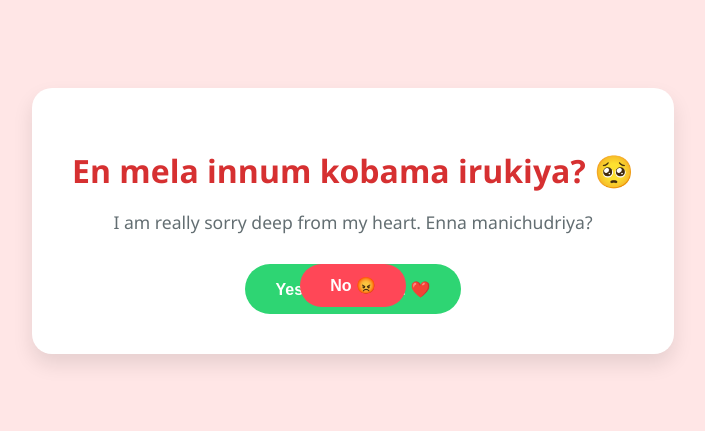
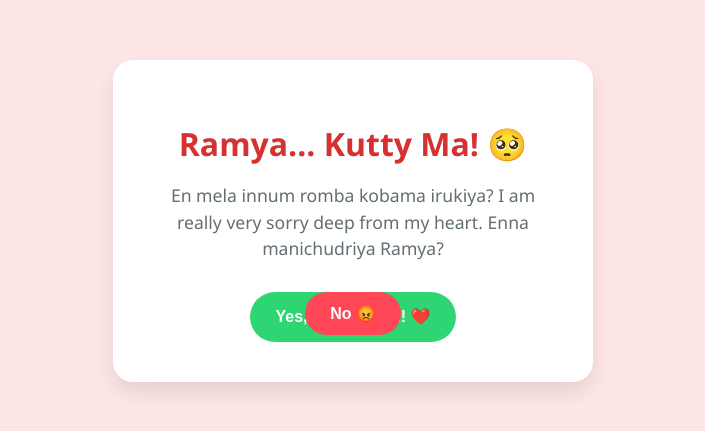
Before and after one commit to Sethuramravikumar/Ramya, a plain HTML site: page index.html in a window 1280 px wide. Shown: the part 179-610 px from the top of the page, without its empty margins (287-992 px from the left). Drawn offline with Linux system fonts and the light colour scheme.

Commit message:
Update index.html

```diff
--- a/index.html
+++ b/index.html
@@ -3,7 +3,7 @@
 <head>
     <meta charset="UTF-8">
     <meta name="viewport" content="width=device-width, initial-scale=1.0">
-    <title>I am Sorry! 🥺</title>
+    <title>Sorry Ramya! 🥺</title>
     <style>
         body {
             margin: 0;
@@ -25,6 +25,8 @@
             box-shadow: 0 10px 20px rgba(0,0,0,0.1);
             position: relative;
             z-index: 10;
+            max-width: 400px;
+            width: 90%;
         }
 
         h1 {
@@ -37,6 +39,7 @@
             color: #636e72;
             font-size: 1.1rem;
             margin-bottom: 30px;
+            line-height: 1.5;
         }
 
         .btn-container {
@@ -48,7 +51,7 @@
         }
 
         button {
-            padding: 12px 30px;
+            padding: 12px 25px;
             font-size: 1rem;
             font-weight: bold;
             border: none;
@@ -65,7 +68,7 @@
         #noBtn {
             background-color: #ff4757;
             color: white;
-            position: absolute;
+            position: absolute; /* This fixes the positioning! */
         }
 
         /* Animation effects */
@@ -73,7 +76,7 @@
             position: absolute;
             color: #ff4757;
             font-size: 24px;
-            animation: float Up 3s linear infinite;
+            animation: floatUp 3s linear infinite;
             opacity: 0;
         }
 
@@ -86,8 +89,8 @@
 <body>
 
     <div class="container" id="mainBox">
-        <h1 id="title">En mela innum kobama irukiya? 🥺</h1>
-        <p id="message">I am really sorry deep from my heart. Enna manichudriya?</p>
+        <h1 id="title">Ramya... Kutty Ma! 🥺</h1>
+        <p id="message">En mela innum romba kobama irukiya? I am really very sorry deep from my heart. Enna manichudriya Ramya?</p>
 
         <div class="btn-container">
             <button id="yesBtn" onclick="forgiven()">Yes, Manichuten! ❤️</button>
@@ -113,8 +116,8 @@
             const message = document.getElementById('message');
             const btnContainer = document.querySelector('.btn-container');
 
-            title.innerText = "Thank You So Much! 😍";
-            message.innerText = "Nee thaan en ulagam! I Love You Line-la iru, treat ready panren! 😘❤️";
+            title.innerText = "Thank You Ramya! 😍";
+            message.innerText = "Nee kobama irundha enaku rathiri thookame varala తెரியாமா? You are my everything! En rathasame, I Love You! 😘❤️";
             btnContainer.style.display = 'none'; // Buttons maranjidum
 
             // Background-la hearts parakka viduvom
```
